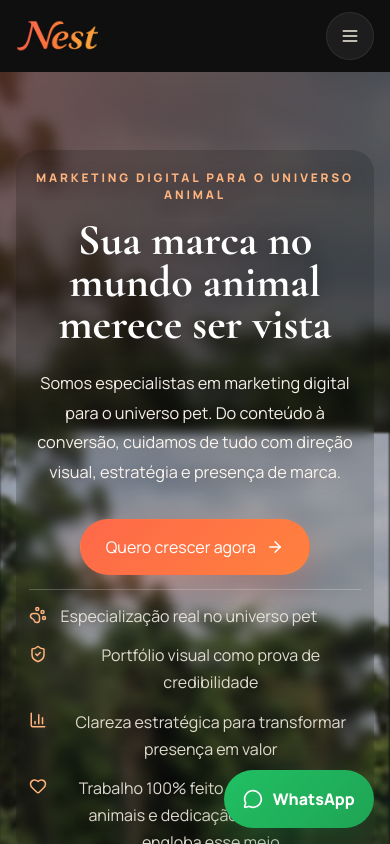
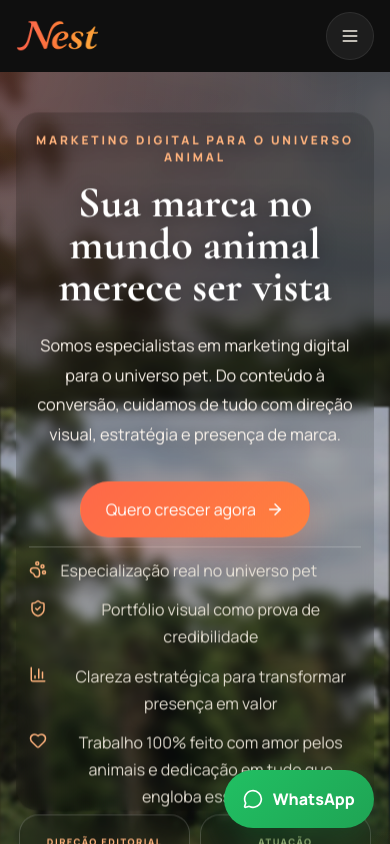
Before and after one commit to Wallaceoll/Nest-Studio-Vercel, a React (Vite) app: page / in a window 390 px wide. Shown: the top 844 px of the page. Built offline with nearby package versions, Linux system fonts and the light colour scheme.

Commit message:
Ajustando texto para melhor visualização dos cachorros da imagem

```diff
--- a/src/styles.css
+++ b/src/styles.css
@@ -1478,13 +1478,15 @@ button {
 
   .hero-content {
     min-height: 100svh;
-    padding-top: 4.9rem;
-    padding-bottom: 2.6rem;
+    padding-top: 3.9rem;
+    padding-bottom: 3rem;
   }
 
   .hero-grid {
-    gap: 1rem;
+    gap: 0.8rem;
     min-height: 100%;
+    align-content: start;
+    transform: translateY(-1.35rem);
   }
 
   .hero-copy {
@@ -1515,8 +1517,8 @@ button {
 
   .hero-highlights {
     gap: 0.75rem;
-    margin-top: 0.85rem;
-    padding-top: 0.85rem;
+    margin-top: 0.55rem;
+    padding-top: 0.65rem;
     border-top-color: rgba(255, 255, 255, 0.22);
   }
 
@@ -1527,7 +1529,7 @@ button {
     align-items: stretch;
     width: min(22rem, 100%);
     margin: 0 auto;
-    margin-top: -0.25rem;
+    margin-top: -0.6rem;
     padding-bottom: 0.15rem;
   }
 
```
